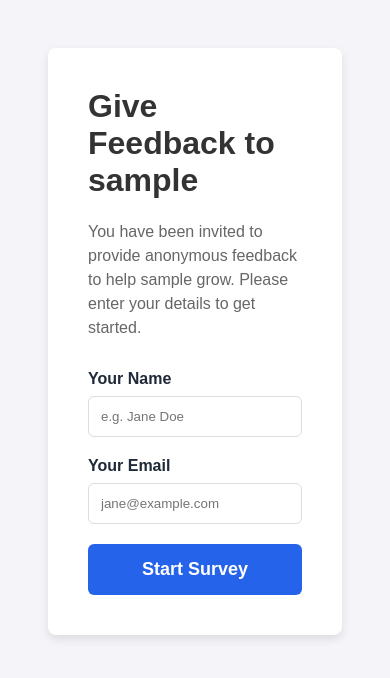
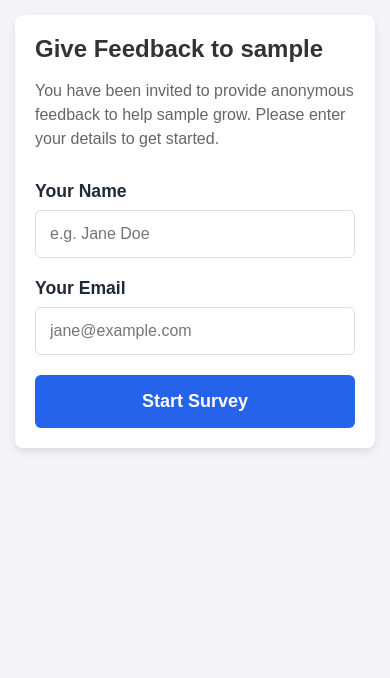
Before and after one commit to Emiliotso/superpowerapp, a Django app: template core/templates/public_invite.html in a window 390 px wide. Shown: the top 678 px of the page. Run offline with Django 4.2, Linux system fonts and the light colour scheme; the template is opened without the code that fills it, so the values that code supplies are empty; the visitor is signed in with stand-in values (Sample User, id 1).

Commit message:
style: improve mobile responsiveness for survey and public invite forms

```diff
--- a/core/templates/public_invite.html
+++ b/core/templates/public_invite.html
@@ -3,33 +3,38 @@
 
 <head>
     <title>Give Feedback to {{ user.username }}</title>
+    <meta name="viewport" content="width=device-width, initial-scale=1.0">
     <style>
         body {
             font-family: sans-serif;
             background: #f4f4f9;
-            padding: 40px;
+            padding: 20px;
             display: flex;
             justify-content: center;
+            margin: 0;
         }
 
         .container {
             background: white;
-            padding: 40px;
+            padding: 30px;
             border-radius: 8px;
             box-shadow: 0 4px 10px rgba(0, 0, 0, 0.1);
             width: 100%;
             max-width: 500px;
+            box-sizing: border-box;
         }
 
         h1 {
             margin-top: 0;
             color: #333;
+            font-size: 1.8rem;
         }
 
         p {
             color: #666;
             line-height: 1.5;
             margin-bottom: 30px;
+            font-size: 1rem;
         }
 
         label {
@@ -37,20 +42,29 @@
             margin-bottom: 8px;
             font-weight: bold;
             color: #1f2937;
+            font-size: 1.1rem;
         }
 
         input {
             width: 100%;
-            padding: 12px;
+            padding: 14px;
             margin-bottom: 20px;
             border: 1px solid #ddd;
             border-radius: 6px;
             box-sizing: border-box;
+            font-size: 16px;
+            /* Prevents zoom on iOS */
+        }
+
+        input:focus {
+            border-color: #2563eb;
+            outline: none;
+            box-shadow: 0 0 0 3px rgba(37, 99, 235, 0.1);
         }
 
         button {
             width: 100%;
-            padding: 15px;
+            padding: 16px;
             background: #2563eb;
             color: white;
             border: none;
@@ -58,10 +72,25 @@
             font-size: 18px;
             font-weight: bold;
             cursor: pointer;
+            transition: background 0.2s;
         }
 
         button:hover {
             background: #1d4ed8;
+        }
+
+        @media (max-width: 480px) {
+            body {
+                padding: 15px;
+            }
+
+            .container {
+                padding: 20px;
+            }
+
+            h1 {
+                font-size: 1.5rem;
+            }
         }
     </style>
 </head>
```
Also changed, not shown: core/templates/survey_form.html (+40 -4 lines).
